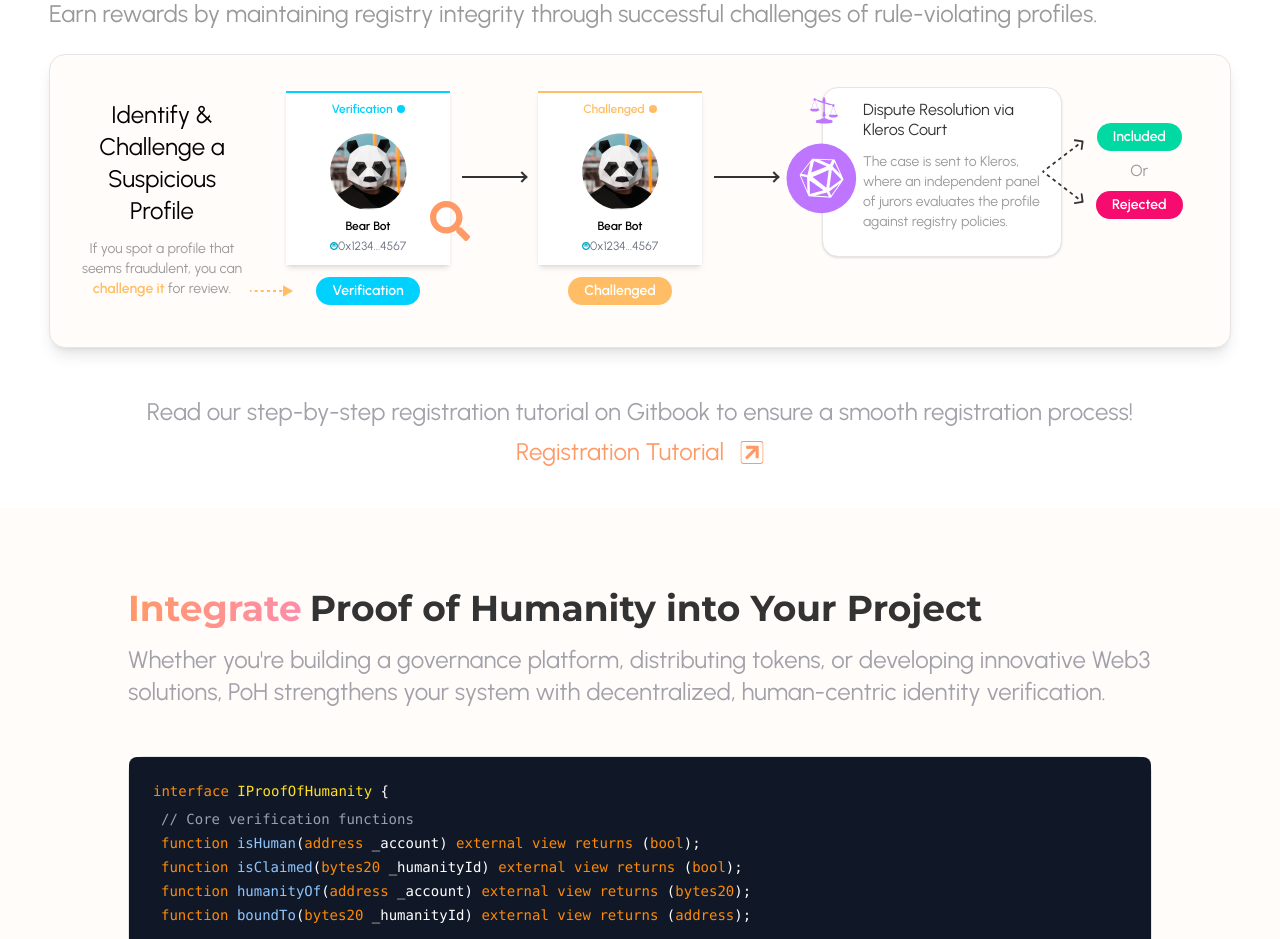
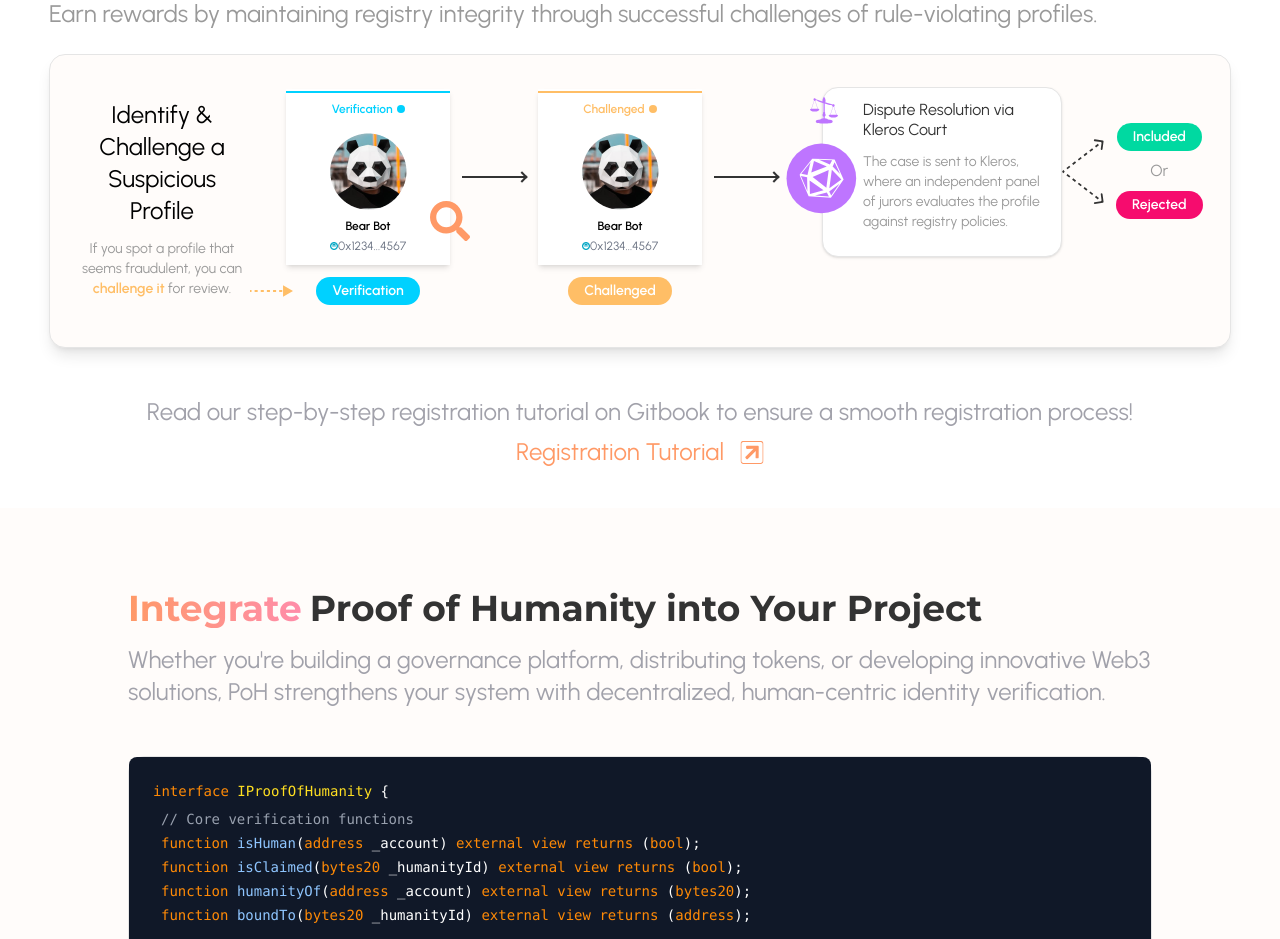
Before and after one commit to Proof-Of-Humanity/proof-of-humanity-v2-website, a Next.js app: page / in a window 1280 px wide. Shown: the part 3940-4879 px from the top of the page. Built offline with nearby package versions, Linux system fonts and the light colour scheme.

Commit message:
refactor: adjust margin for the arrow image in ChallengeFlow component to enhance layout consistency across different screen sizes

```diff
--- a/app/components/ChallengeFlow.tsx
+++ b/app/components/ChallengeFlow.tsx
@@ -86,7 +86,7 @@
              alt="Arrow from Kleros to outcome"
              width={42}
              height={72}
-             className="rotate-90 self-center -mt-3 -ml-5 lg:self-start lg:mt-13 lg:rotate-0"
+             className="rotate-90 self-center -mt-3 -ml-5 lg:ml-0 lg:self-start lg:mt-13 lg:rotate-0"
              />
             </div>
             <div className="flex flex-row -mt-8 lg:flex-col items-center lg:self-start lg:mt-9">
```
